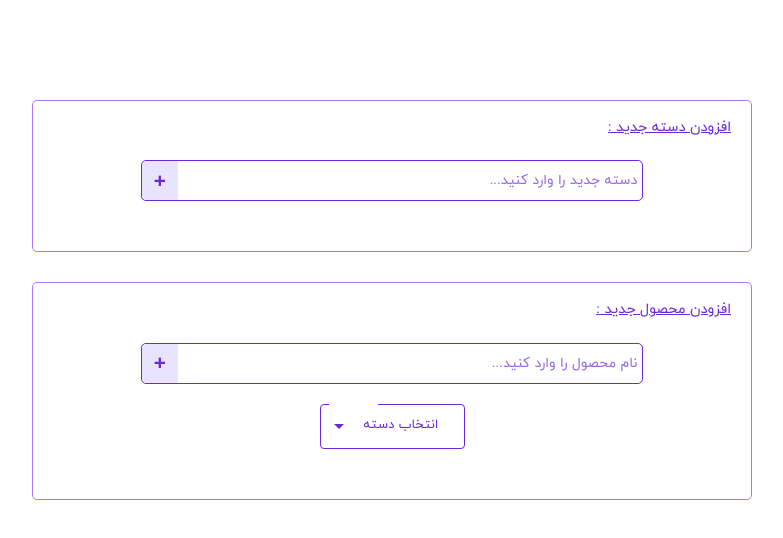
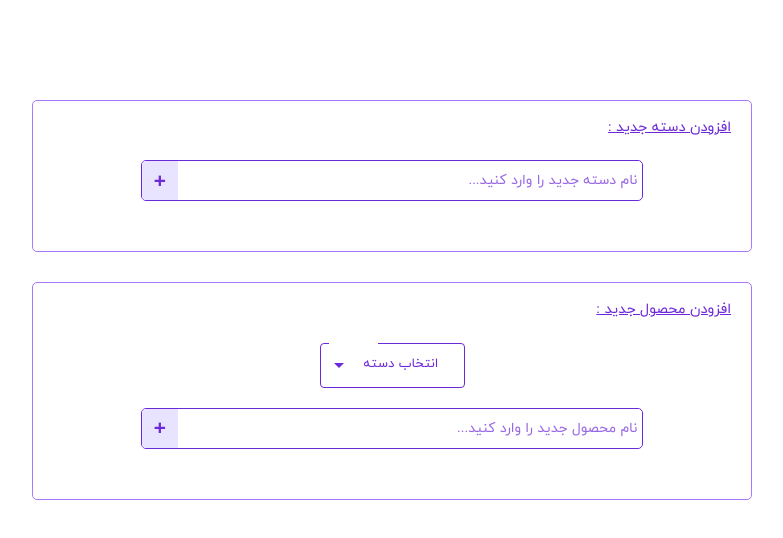
Before and after one commit to RahmanTabeshan/Manage-Categories, a React (Create React App) app: page / in a window 1280 px wide. Shown: the top 538 px of the page, without its empty margins (248-1031 px from the left). Built offline with nearby package versions, Linux system fonts and the light colour scheme.

Commit message:
some bug fixed

```diff
--- a/src/Components/Input/Input.css
+++ b/src/App.css
@@ -13,28 +13,29 @@
     width: 70%;
     margin-top: 25px;
 }
-.add-data input {
+.add-data form {
+    width : 100% ;
+}
+.add-data input.add {
     width: 100%;
     padding: 10px 5px 10px 0;
-    border: 1px solid #6d28d9;
-    border-radius: 5px;
+    border: none;
+    border-radius: 5px ;
     color: #6d28d9;
     font-family: "IranYekan_En";
     font-size: 14px ;
 }
-.add-data input:focus {
+.add-data input.add:focus {
     box-shadow: 0 0 10px #6d28d9 ;
 }
-.add-data input::placeholder{
+.add-data input.add::placeholder{
     color: #6d28d9 ;
     opacity: .7 ;
 }
-.add-data button {
+.add-data .submit {
     position: absolute;
     left: 0;
-    margin-top: 1px;
-    margin-left: 1px;
-    height: 95%;
+    height: 100%;
     padding: 0 12px;
     font-weight: bold;
     font-size: 1.3rem;
@@ -42,42 +43,39 @@
     background: #e8e3ff;
     border: none;
     outline: none;
-    border-radius: 5px 0 0 5px;
+    border-radius: 4px 0 0 4px;
     cursor: pointer ;
     transition: background .2s ;
 }
-.add-data button:hover {
+.add-data .submit:hover {
     background: #d1c6ff;
 }
 .add-input {
     position : relative ;
     width: 100% ;
+    border : 1px solid #6d28d9 ;
+    border-radius: 5px ;
 }
-span.error {
+.message{
     position: relative ;
     display: none ;
-    align-self: flex-start;
-    border: 1px solid #390b1b;
-    color: #5d101d;
-    background: #ffd5da;
+    align-self: flex-start ;
     margin-top: 20px;
     padding: 10px 20px;
     border-radius: 5px;
     font-size: 13px;
     overflow: hidden ;
+    width: max-content;
+}
+span.error {
+    border: 1px solid #390b1b;
+    color: #5d101d;
+    background: #ffd5da;
 }
 span.success {
-    position: relative ;
-    display: none ;
-    align-self: flex-start;
     border: 1px solid #20a740;
     color: #277539;
     background: #daffe6;
-    margin-top: 20px;
-    padding: 10px 20px;
-    border-radius: 5px;
-    font-size: 13px;
-    overflow: hidden ;
 }
 div.prog {
     position: absolute ;
--- a/src/App.js
+++ b/src/App.js
@@ -1,6 +1,7 @@
 
 import AddCategory from "./Components/AddCategory/AddCategory";
 import AddProduct from "./Components/AddProducts/AddProduct";
+import "./App.css" ;
 import { useEffect,useState } from "react";
 
 
@@ -30,7 +31,6 @@ const App = () => {
     const selectChangeHandler = (e)=>{
         setForm({...form, select:e.target.value})
     }
-
 
     const Error= (er , message) =>{
 
@@ -66,7 +66,9 @@ const App = () => {
 
     }
 
-    const catHandler = (errorRef , successRef )=>{
+    const catHandler = (e , errorRef , successRef )=>{
+
+        e.preventDefault() ;
 
         const catSuccess = successRef.current ;
         const error = errorRef.current ;
@@ -98,7 +100,9 @@ const App = () => {
         }
     }
 
-    const productHandler = (errorRef , successRef)=>{
+    const productHandler = (e , errorRef , successRef)=>{
+
+        e.preventDefault() ;
 
         const error = errorRef.current ;
         const productSuccess = successRef.current ;
--- a/src/Components/AddCategory/AddCategory.js
+++ b/src/Components/AddCategory/AddCategory.js
@@ -1,21 +1,38 @@
 
 import "./AddCategory.css" ;
-import Input from "../Input/Input";
+import { useRef } from "react";
 
 const AddCategory = ({catValue , onClick , onChange }) => {
 
+    const error = useRef() ;
+    const success = useRef() ;
+
     return (
         <section className="new-category-section">
-            <Input
-                title="افزودن دسته جدید : "
-                placeholder="دسته جدید را وارد کنید..."
-                value={catValue}
-                onClick={onClick}
-                onChange={onChange}
-                el="category"
-            />
+            <h1 className="add-title">افزودن دسته جدید : </h1>
+            <div className="add-data">
+                <form onSubmit={(event)=>{onClick(event , error , success)}}>
+                    <div className="add-input">
+                        <input
+                            type="text"
+                            className="add"
+                            placeholder="نام دسته جدید را وارد کنید..."
+                            value={catValue}
+                            onChange={(e)=>onChange(e)}
+                        />
+                        <input className="submit" type="submit" value="+" />
+                    </div>
+                    <span className="message error" ref={error}>
+                        <span></span>
+                        <div className="prog" ></div>
+                    </span>
+                    <span data-el="category" className="message success" ref={success}>
+                        <span></span>
+                        <div className="prog"></div>
+                    </span>
+                </form>
+            </div>
         </section>
-
     );
 
 }
--- a/src/Components/AddProducts/AddProduct.css
+++ b/src/Components/AddProducts/AddProduct.css
@@ -18,8 +18,8 @@ section.add-product-section {
 div.category-data {
     display: flex;
     justify-content: center;
-    width: 70%;
-    margin-top: 20px;
+    width: 100%;
+    margin-bottom: 20px;
 }
 .select-form * {
     font-family: "IranYekan_En" !important ;
--- a/src/Components/AddProducts/AddProduct.js
+++ b/src/Components/AddProducts/AddProduct.js
@@ -1,32 +1,22 @@
 
-import Input from "../Input/Input";
 import "./AddProduct.css" ;
 import InputLabel from '@mui/material/InputLabel';
 import MenuItem from '@mui/material/MenuItem';
 import FormControl from '@mui/material/FormControl';
 import Select from '@mui/material/Select';
+import { useRef } from "react";
 
 const AddProduct = ({form , categories , onClick , onChangeInput , onChangeSelect }) => {
 
+    const error = useRef() ;
+    const success = useRef() ;
+
     return (
         <section className="add-product-section">
-            <Input
-                title="افزودن محصول جدید : "
-                placeholder="نام محصول را وارد کنید..."
-                onClick={onClick}
-                onChange={onChangeInput}
-                value={form.input}
-                el="product"
-            />
+            <h1 className="add-title">افزودن محصول جدید : </h1>
+            <div className="add-data">
+                <form onSubmit={(event)=>{onClick(event , error , success)}}>
                 <div className="category-data">
-                {/* <select className="category-select" value={form.select} onChange={(e)=>onChangeSelect(e)}>
-                    {form.select ? null : <option value={0} > انتخاب دسته </option>}
-                    {categories.map(item =>{
-                        return(
-                            <option key={item.id} value={item.id}>{item.name}</option>
-                        )
-                    })}
-                </select> */}
                         <FormControl className="form-select" >
                             <InputLabel id="select-label">دسته ها</InputLabel>
                             <Select
@@ -43,6 +33,26 @@ const AddProduct = ({form , categories , onClick , onChangeInput , onChangeSelec
                             </Select>
                         </FormControl>
                     </div>
+                    <div className="add-input">
+                        <input
+                            type="text"
+                            className="add"
+                            placeholder="نام محصول جدید را وارد کنید..."
+                            value={form.input}
+                            onChange={(e)=>onChangeInput(e)}
+                        />
+                        <input className="submit" type="submit" value="+" />
+                    </div>
+                    <span className="message error" ref={error}>
+                        <span></span>
+                        <div className="prog" ></div>
+                    </span>
+                    <span data-el="category" className="message success" ref={success}>
+                        <span></span>
+                        <div className="prog"></div>
+                    </span>
+                </form>
+            </div>
         </section>
     );
 }
--- a/src/Components/Input/Input.js
+++ /dev/null
@@ -1,36 +0,0 @@
-import { useRef, useState } from "react";
-import "./Input.css" ;
-
-const Input = ({value , title , placeholder , onClick , onChange , el}) => {
-
-    const error = useRef() ;
-    const success = useRef() ;
-
-    return (
-        <>
-            <h1 className="add-title">{title}</h1>
-            <div className="add-data">
-                <div className="add-input">
-                    <input
-                        type="text"
-                        placeholder={placeholder}
-                        value={value}
-                        onChange={(e)=>onChange(e)}
-                    />
-                    <button onClick={()=>onClick(error , success)}>+</button>
-                </div>
-                <span className="error" ref={error}>
-                    <span></span>
-                    <div className="prog" ></div>
-                </span>
-                <span data-el={el} className="success" ref={success}>
-                    <span></span>
-                    <div className="prog"></div>
-                </span>
-            </div>
-        </>
-    );
-
-}
-
-export default Input;
```
Also changed, not shown: 1 other file (tests, documents, lock files or other folders). Lines whose indentation alone changed are shown as unchanged.
